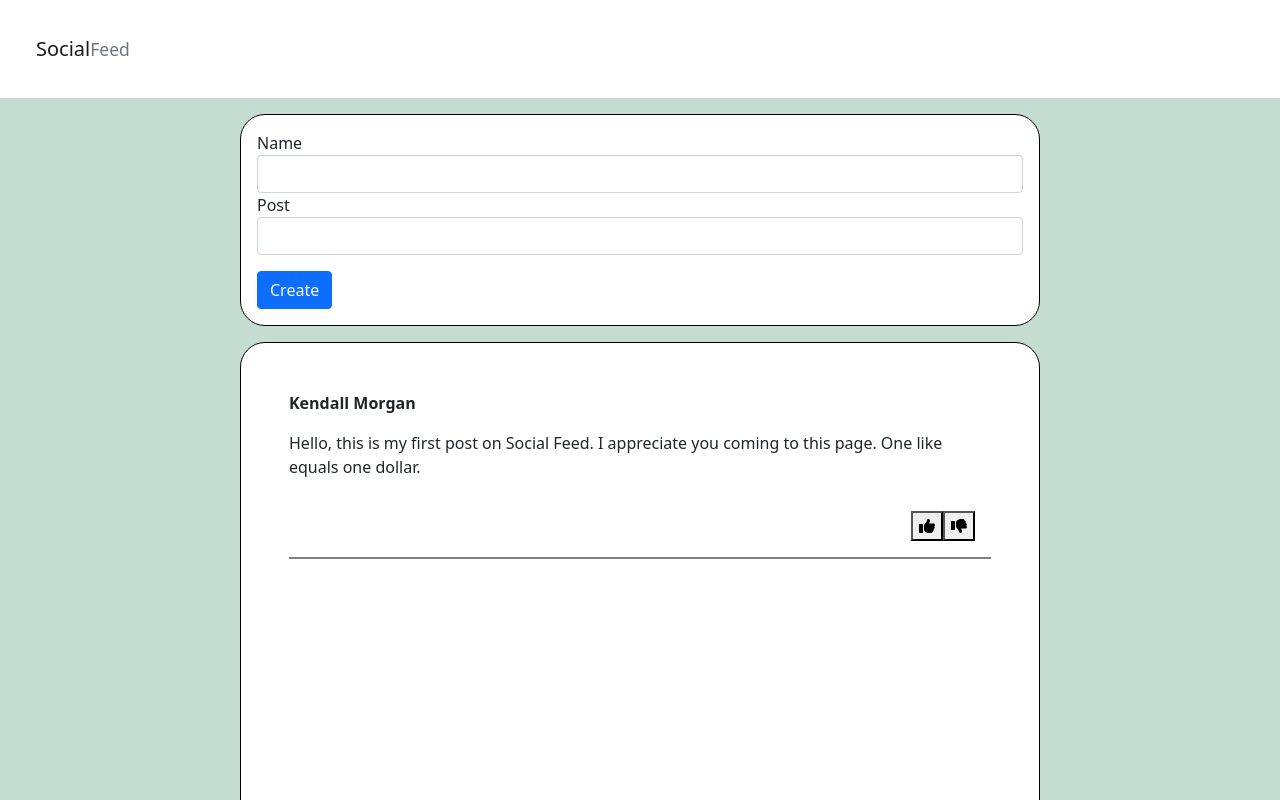
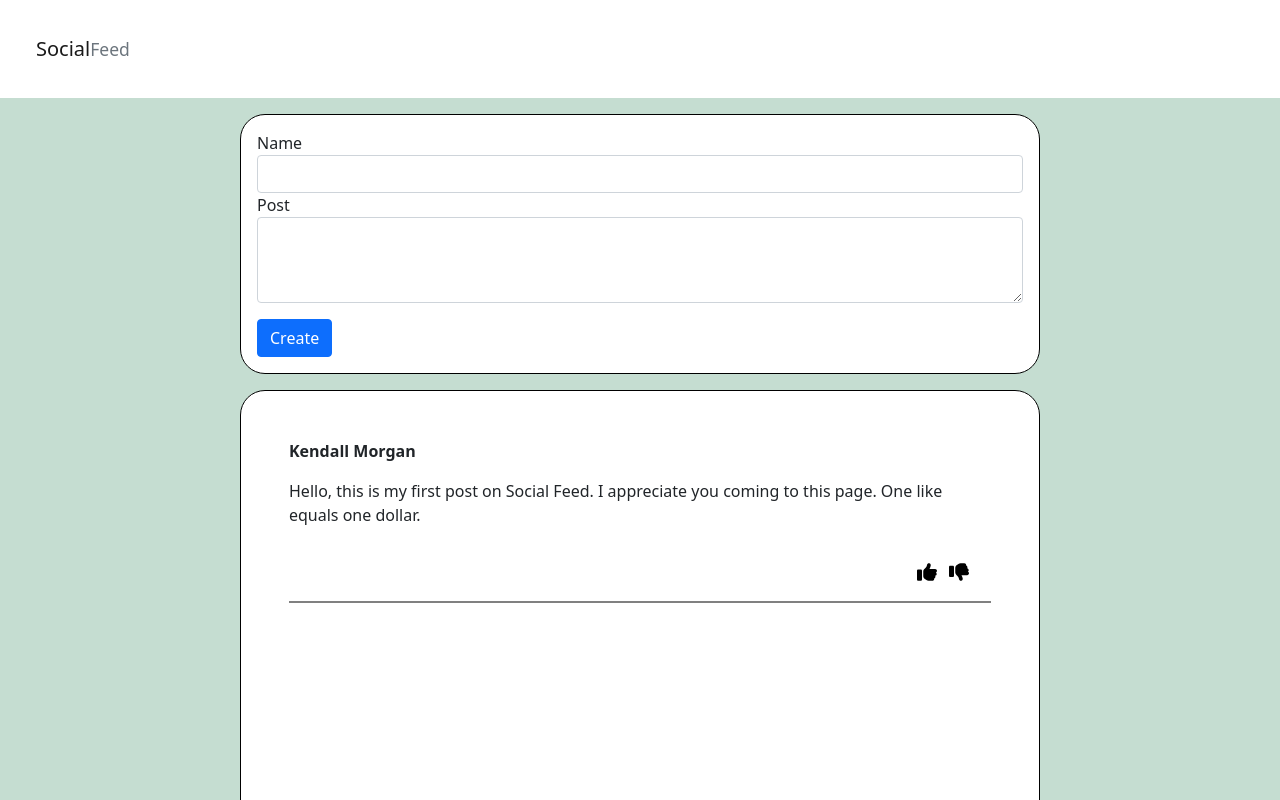
Before and after one commit to kenmyvn/SocialFeed, a React (Create React App) app: page / in a window 1280 px wide. Shown: the top 800 px of the page. Built offline with nearby package versions, Linux system fonts and the light colour scheme.

Commit message:
finished off button formatting and extended textarea on create post

```diff
--- a/src/Components/CreatePost/CreatePost.jsx
+++ b/src/Components/CreatePost/CreatePost.jsx
@@ -20,11 +20,11 @@ const CreatePost = (props) => {
         <form onSubmit={handleSubmit}>
             <div className='form-group'>
                 <label>Name</label>
-                <input type='name' class='form-control' value={name} onChange={(event) => setName(event.target.value)} />
+                <input type='text' class='form-control' value={name} onChange={(event) => setName(event.target.value)} />
             </div>
             <div className='form-group'>
                 <label>Post</label>
-                <input type='post' class='form-control' rows="3" value={post} onChange={(event) => setPost(event.target.value)} />
+                <textarea class='form-control' rows="3" value={post} onChange={(event) => setPost(event.target.value)} />
             </div>
             <button type='submit' class='btn btn-primary' style={{'margin-top': '1em', 'align-self': 'right'}}>Create</button>
         </form>
--- a/src/Components/Post/CustomButton.css
+++ b/src/Components/Post/CustomButton.css
@@ -1,15 +1,12 @@
-
-.button {
-    align-self: right;
-    display: flex;
-    justify-content: flex-end;
-    padding: 1em;
+.button button {
+    background: none;
+    border: none;
 }
 
-.activelike{
-    background-color: green;
+.activelike path {
+    fill: green;
 }
 
-.activedislike{
-    background-color: red;
+.activedislike path{
+    fill: red;
 }
--- a/src/Components/Post/CustomButton.jsx
+++ b/src/Components/Post/CustomButton.jsx
@@ -10,7 +10,12 @@ const CustomButton = (props) => {
 
     function handleClick(){
         if(buttonClass ==="inactive"){
-            setButtonClass("activelike");
+            if (props.type === 'up') {
+                setButtonClass("activelike");
+            }
+            else if (props.type === 'down') {
+                setButtonClass("activedislike");
+            }
         }
         else {
             setButtonClass("inactive");
@@ -18,11 +23,11 @@ const CustomButton = (props) => {
     }
 
     return (
-        <div>
+        <div className='button'>
             <button className={buttonClass} onClick={handleClick}>{props.message}
-            {props.type == 'up'
-            ? <FontAwesomeIcon icon={faThumbsUp} />
-            : <FontAwesomeIcon icon={faThumbsDown} />
+            {props.type === 'up'
+            ? <FontAwesomeIcon icon={faThumbsUp} size='lg'/>
+            : <FontAwesomeIcon icon={faThumbsDown} size='lg'/>
             }
             </button>
         </div>
--- a/src/Components/Post/Post.css
+++ b/src/Components/Post/Post.css
@@ -8,6 +8,13 @@
     font-weight: bold;
 }
 
+.buttons {
+    align-self: right;
+    display: flex;
+    justify-content: flex-end;
+    padding: 1em;
+}
+
 
 /* .button {
 
--- a/src/Components/Post/Post.jsx
+++ b/src/Components/Post/Post.jsx
@@ -9,7 +9,7 @@ const Post = (props) => {
       </div>
       <div className="body">
         <p>{props.body}</p>
-        <div className="button">
+        <div className="buttons">
           <CustomButton type="up"/>
           <CustomButton type="down"/>
         </div>
```
